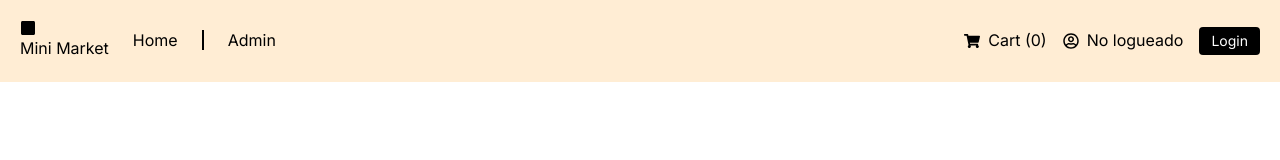
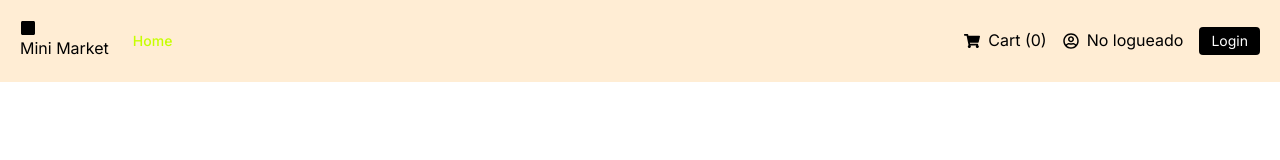
Before and after one commit to danielcueto/mini-market, a React (Vite) app: page / in a window 1280 px wide. Shown: the top 160 px of the page. Built offline with nearby package versions, Linux system fonts and the light colour scheme; no server answers.

Commit message:
SwichRole added styles

```diff
--- a/src/layouts/SwichRole.tsx
+++ b/src/layouts/SwichRole.tsx
@@ -1,11 +1,43 @@
 import { NavLink } from "react-router-dom";
-
+import { useAuth } from "../hooks/useAuth";
 
 export function SwitchRole() {
+  const { currentUser, isAuthenticated } = useAuth();
+
   return (
-    <nav>
-      <NavLink to="/" className="mr-6 border-r-2 pr-6 hover:underline">Home</NavLink>
-      <NavLink to="/admin" className=" hover:underline">Admin</NavLink>
+    <nav className="flex items-center gap-6">
+
+      <NavLink
+        to="/"
+        className={({ isActive }) =>
+          `text-sm font-medium transition-colors hover:text-blue-600 dark:hover:text-blue-400 ${
+            isActive
+              ? "text-blue-600 dark:text-blue-400"
+              : "text-gray-900 dark:text-white"
+          }`
+        }
+      >
+        {({ isActive }) => (
+          <span className={isActive ? "text-[#C6FF00]" : ""}>Home</span>
+        )}
+      </NavLink>
+
+      {isAuthenticated && currentUser?.role === "admin" && (
+        <NavLink
+          to="/admin"
+          className={({ isActive }) =>
+            `text-sm font-medium transition-colors hover:text-blue-600 dark:hover:text-blue-400 ${
+              isActive
+                ? "text-blue-600 dark:text-blue-400"
+                : "text-gray-900 dark:text-white"
+            }`
+          }
+        >
+          {({ isActive }) => (
+            <span className={isActive ? "text-[#C6FF00]" : ""}>Admin</span>
+          )}
+        </NavLink>
+      )}
     </nav>
   );
 }
```
